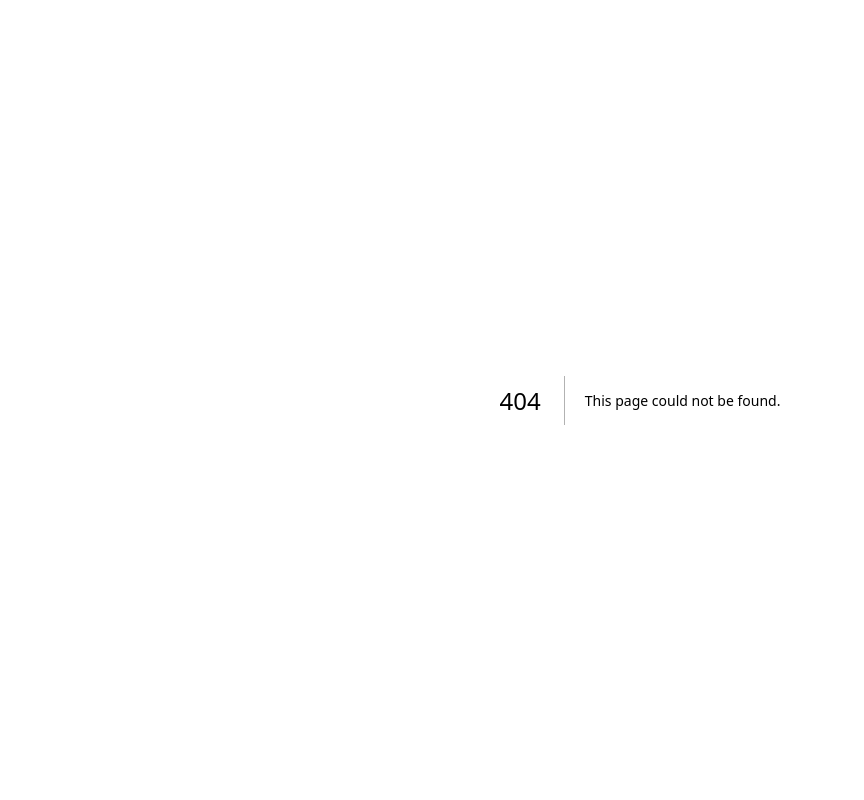
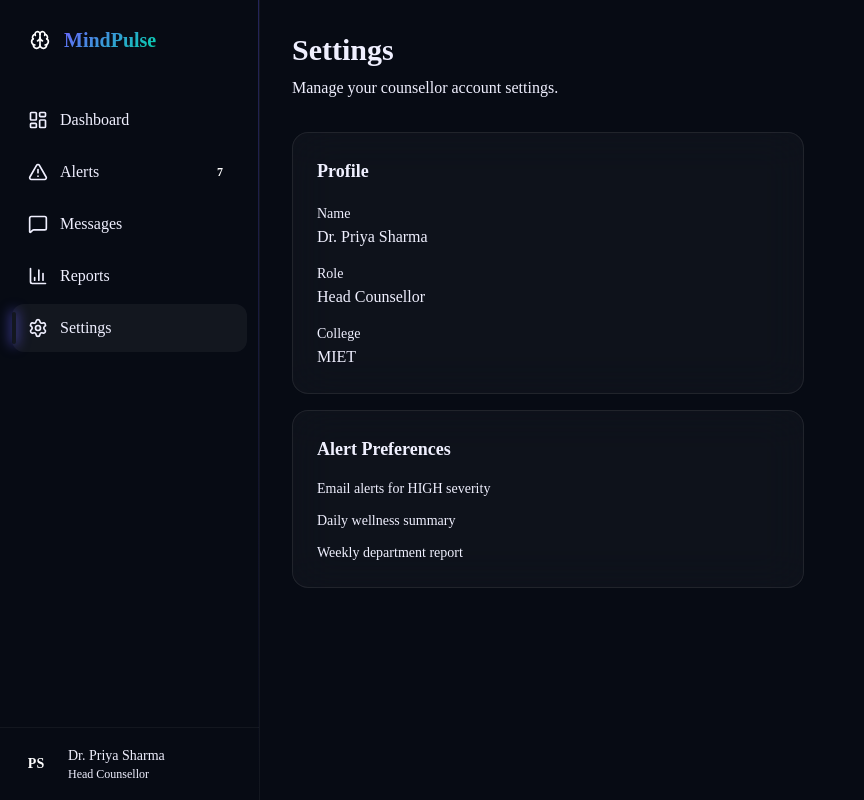
Before and after one commit to Akshay1267/MindPulse, a Next.js app in the folder frontend/: page /dashboard/settings in a window 1280 px wide. Before the commit this address had no page. Shown: the whole page, without its empty margins (0-864 px from the left). Built offline with nearby package versions, Linux system fonts and the light colour scheme.

Commit message:
Add missing dashboard pages

```diff
--- /dev/null
+++ b/frontend/app/dashboard/messages/page.tsx
@@ -0,0 +1,13 @@
+export default function MessagesPage() {
+  return (
+    <div className="p-8">
+      <h1 className="text-3xl font-bold text-mindpulse-text mb-2">Messages</h1>
+      <p className="text-mindpulse-muted mb-8">Anonymous messages sent to students.</p>
+      <div className="glass-card rounded-xl p-12 flex flex-col items-center justify-center text-center">
+        <span className="text-5xl mb-4">💬</span>
+        <h2 className="text-xl font-semibold text-mindpulse-text mb-2">No messages yet</h2>
+        <p className="text-mindpulse-muted">Messages sent from the dashboard alerts will appear here.</p>
+      </div>
+    </div>
+  );
+}
--- /dev/null
+++ b/frontend/app/dashboard/settings/page.tsx
@@ -0,0 +1,38 @@
+export default function SettingsPage() {
+  return (
+    <div className="p-8">
+      <h1 className="text-3xl font-bold text-mindpulse-text mb-2">Settings</h1>
+      <p className="text-mindpulse-muted mb-8">Manage your counsellor account settings.</p>
+      <div className="space-y-4 max-w-lg">
+        <div className="glass-card rounded-xl p-6">
+          <h2 className="text-lg font-semibold text-mindpulse-text mb-4">Profile</h2>
+          <div className="space-y-3">
+            <div>
+              <label className="text-sm text-mindpulse-muted">Name</label>
+              <p className="text-mindpulse-text font-medium">Dr. Priya Sharma</p>
+            </div>
+            <div>
+              <label className="text-sm text-mindpulse-muted">Role</label>
+              <p className="text-mindpulse-text font-medium">Head Counsellor</p>
+            </div>
+            <div>
+              <label className="text-sm text-mindpulse-muted">College</label>
+              <p className="text-mindpulse-text font-medium">MIET</p>
+            </div>
+          </div>
+        </div>
+        <div className="glass-card rounded-xl p-6">
+          <h2 className="text-lg font-semibold text-mindpulse-text mb-4">Alert Preferences</h2>
+          <div className="space-y-3">
+            {["Email alerts for HIGH severity", "Daily wellness summary", "Weekly department report"].map((item, i) => (
+              <div key={i} className="flex items-center justify-between">
+                <span className="text-sm text-mindpulse-muted">{item}</span>
+                <div className="w-10 h-5 bg-mindpulse-teal rounded-full" />
+              </div>
+            ))}
+          </div>
+        </div>
+      </div>
+    </div>
+  );
+}
```
